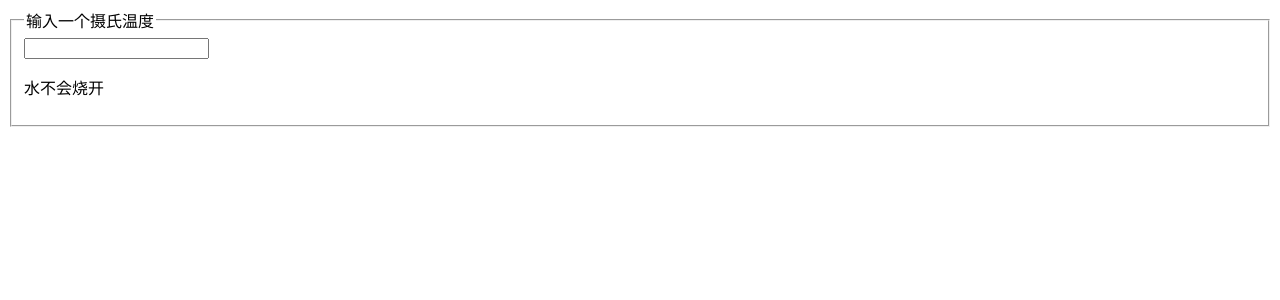
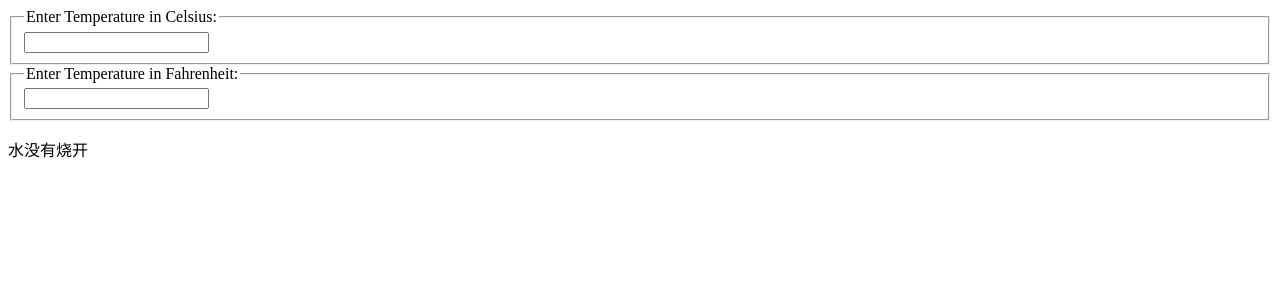
Before and after one commit to kinslau/react-demo, a React (Create React App) app: page / in a window 1280 px wide. Shown: the top 300 px of the page. Built offline with nearby package versions, Linux system fonts and the light colour scheme.

Commit message:
状态提升

```diff
--- a/src/component/BoilingVerdict.js
+++ b/src/component/BoilingVerdict.js
@@ -5,36 +5,97 @@ import React,{ Component } from 'react'
 function BoilingVerdict (props) {
 
     if (props.celsius >= 100) {
-        return <p>水会烧开</p>
+        return <p>水烧开了</p>
     }
-    return<p>水不会烧开</p>
-
+    return<p>水没有烧开</p>
 
 }
 
 
 
-class Calculator extends Component{
+
+function toCelsius(fahrenheit){
+    return (fahrenheit - 32) * 5 /9
+}
+
+function toFahrenheit(celsius){
+    return (celsius * 9 / 5) + 32
+}
+
+
+function tryConvert(temperature, convert) {
+    const input = parseFloat(temperature)
+    if (Number.isNaN(input)) {
+        return ''
+    }
+
+    const output = convert(input)
+    const rounded = Math.round(output * 1000) / 1000
+    return rounded.toString()
+}
+
+
+class TemperatureInput extends Component{
     constructor(props){
         super(props)
-        this.handleChange = this.handleChange.bind(this);
-        this.state = {temperature: ''};
+        this.handleChange = this.handleChange.bind(this)
+        this.state = {temperature: ''}
     }
 
 
     handleChange(e){
-        this.setState({temperature: e.target.value})
+        this.props.onTemperatureChange(e.target.value)
     }
+
 
     render(){
 
-        const temperature = this.state.temperature
+        const temperature = this.props.temperature
+        const scale = this.props.scale
+
         return(
             <fieldset>
-                <legend>输入一个摄氏温度</legend>
-                <input value={temperature} onChange = {this.handleChange} />
-                <BoilingVerdict celsius = { parseFloat(temperature) } />
+                <legend>Enter Temperature in {scale === 'f'?'Fahrenheit':'Celsius'}:</legend>
+                <input value = {temperature}  onChange = {this.handleChange} />
             </fieldset>
+        )
+    }
+
+
+}
+
+class Calculator extends Component{
+
+    constructor(props){
+        super(props)
+        this.handleCelsiusChange = this.handleCelsiusChange.bind(this);
+        this.handleFahrenheitChange = this.handleFahrenheitChange.bind(this);
+        this.state = {temperature: '', scale: 'c'};
+    }
+
+    handleCelsiusChange(temperature){
+        this.setState({scale: 'c', temperature})
+
+    }
+
+    handleFahrenheitChange(temperature){
+        this.setState({scale: 'f', temperature})
+    }
+
+
+    render(){
+
+        const scale = this.state.scale
+        const temperature = this.state.temperature
+        const celsius = scale === 'f' ? tryConvert(temperature,toCelsius) : temperature
+        const fahrenheit = scale === 'c'? tryConvert(temperature,toFahrenheit) : temperature
+
+        return(
+           <div>
+               <TemperatureInput scale="c"  temperature = {celsius}  onTemperatureChange = {this.handleCelsiusChange} />
+               <TemperatureInput scale="f"  temperature = {fahrenheit}  onTemperatureChange = {this.handleFahrenheitChange}/>
+               <BoilingVerdict celsius= {parseFloat(celsius)}/>
+           </div>
         )
     }
 }
```
